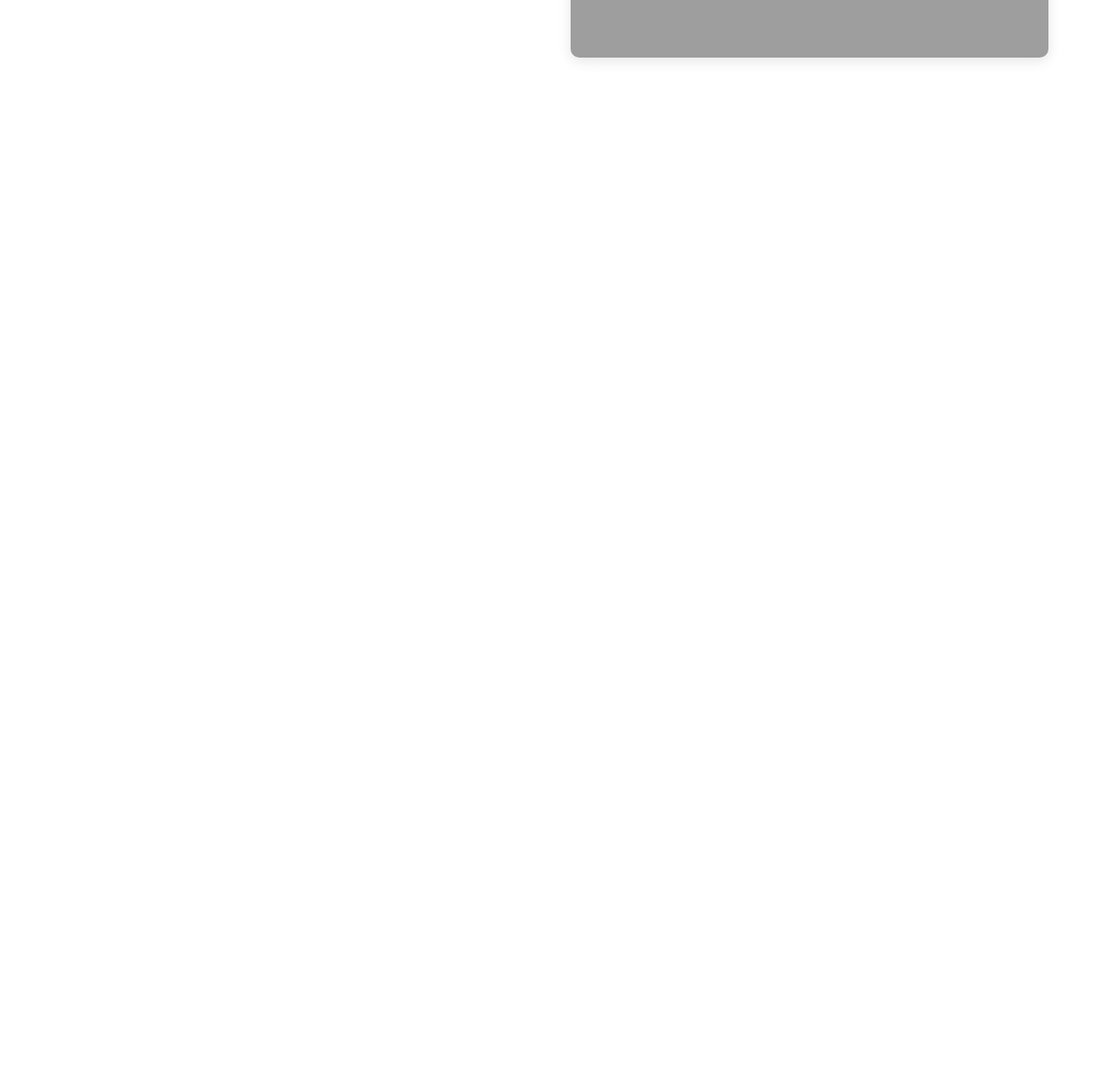
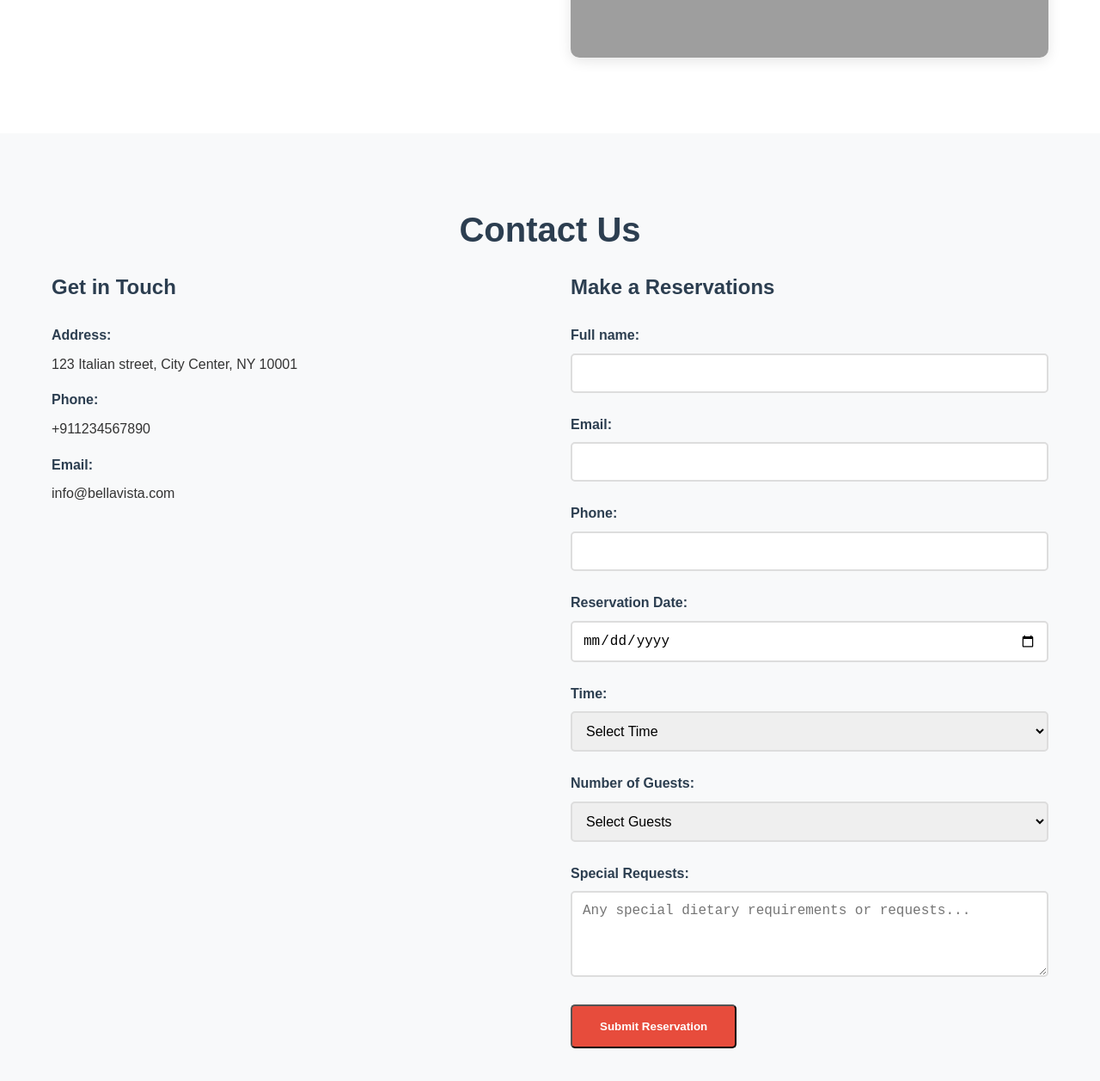
Before and after one commit to thafshan/Bella-Vista-Resturant-Project-, a plain HTML site: page index.html in a window 1280 px wide. Shown: the part 2006-3263 px from the top of the page at 86% size. Before the commit the page ends 2161 px from the top, so only its background shows below. Drawn offline with Linux system fonts and the light colour scheme; grey boxes are pictures that could not be loaded.

Commit message:
contact section

```diff
--- a/index.html
+++ b/index.html
@@ -95,5 +95,89 @@
 
            </section>
       </main>
+
+      <section id="Contact" class="Contact">
+        <div class="container">
+          <h2 class="section-title">Contact Us</h2>
+          <div class="Contact-content">
+            <div class="Contact-info">
+              <h3>Get in Touch</h3>
+              <div class="contact-item">
+                <strong>Address:</strong>
+                <p>123 Italian street, City Center, NY 10001</p>
+              </div>
+              <div class="contact-item">
+                <strong>Phone:</strong>
+                <p>+911234567890</p>
+
+              </div>
+              <div class="contact-item">
+                <strong>Email:</strong>
+                <p>info@bellavista.com</p>
+
+              </div>
+
+            </div>
+
+            <div class="contact-form">
+              <h3>Make a Reservations</h3>
+              <form>
+                <div class="form-group">
+                  <label for="name">Full name:</label>
+                  <input type="text" id="name" name="name" required>
+                </div>
+
+                <div class="form-group">
+                  <label for="email">Email:</label>
+                  <input type="email" id="email" name="email" required>
+                </div>
+
+                <div class="form-group">
+                  <label for="phone">Phone:</label>
+                  <input type="tel" id="phone" name="phone" >
+                </div>
+
+                <div class="form-group">
+                  <label for="date">Reservation Date:</label>
+                  <input type="date" id="date" name="date" required>
+                </div>
+
+                <div class="form-group">
+                  <label for="time">Time:</label>
+                  <select type="time" id="time" name="time" required>
+                    <option value="">Select Time</option>
+                    <option value="18:00">6:00 PM</option>
+                    <option value="20:00">8:00 PM</option>
+                    <option value="22:00">10:00 PM</option>
+                    </select>
+                </div>
+
+                <div class="form-group">
+                  <label for="guests">Number of Guests:</label>
+                  <select type="time" id="guests" name="guests" required>
+                    <option value="">Select Guests</option>
+                    <option value="1">1</option>
+                    <option value="2">2</option>
+                    <option value="3">3</option>
+                    <option value="4">4</option>
+                    <option value="5">5+</option>
+                    </select>
+                </div>
+
+                <div class="form-group">
+                  <label for="message">Special Requests:</label>
+                  <textarea name="message" id="message" rows="4" placeholder="Any special dietary requirements or requests..."></textarea>
+                </div>
+
+                <button type="submit" class="btn btn-primary">Submit Reservation</button>
+
+              </form>
+
+            </div>
+          </div>
+
+        </div>
+
+      </section>
 </body>
 </html>
--- a/style.css
+++ b/style.css
@@ -254,3 +254,63 @@ ul>li>a:hover{
     border-radius: 10px;
     box-shadow: 0 4px 15px rgba(0,0,0,0.1);
 }
+
+.Contact{
+    padding: 5rem 0;
+    background-color: #f8f9fa;
+
+}
+
+.Contact-content{
+    display: grid;
+    grid-template-columns: 1fr 1fr;
+    gap: 3rem;
+}
+
+.Contact-info>h3 , .contact-form>h3{
+    font-size: 1.5rem;
+    margin-bottom: 1.5rem;
+    color: #2c3e50;
+
+}
+
+.contact-item{
+    margin-bottom: 1rem;
+
+}
+
+.contact-item>strong{
+    display: block;
+    margin-bottom: 0.5rem;
+    color: #2c3e50;
+}
+
+.form-group{
+    margin-bottom: 1.5rem;
+}
+
+.form-group>label{
+    display: block;
+    margin-bottom: 0.5rem;
+    font-weight: bold;
+    color: #2c3e50;
+
+}
+
+.form-group input ,
+.form-group select ,
+.form-group textarea{
+    width: 100%;
+    padding: 0.75rem;
+    border: 2px solid #ddd;
+    border-radius: 5px;
+    font-size: 1rem;
+    transition: border-color 0.3s ease;
+}
+
+.form-group input:focus ,
+.form-group select:focus ,
+.form-group textarea:focus{
+    outline: none;
+    border-color: #e74c3c;
+}
```
